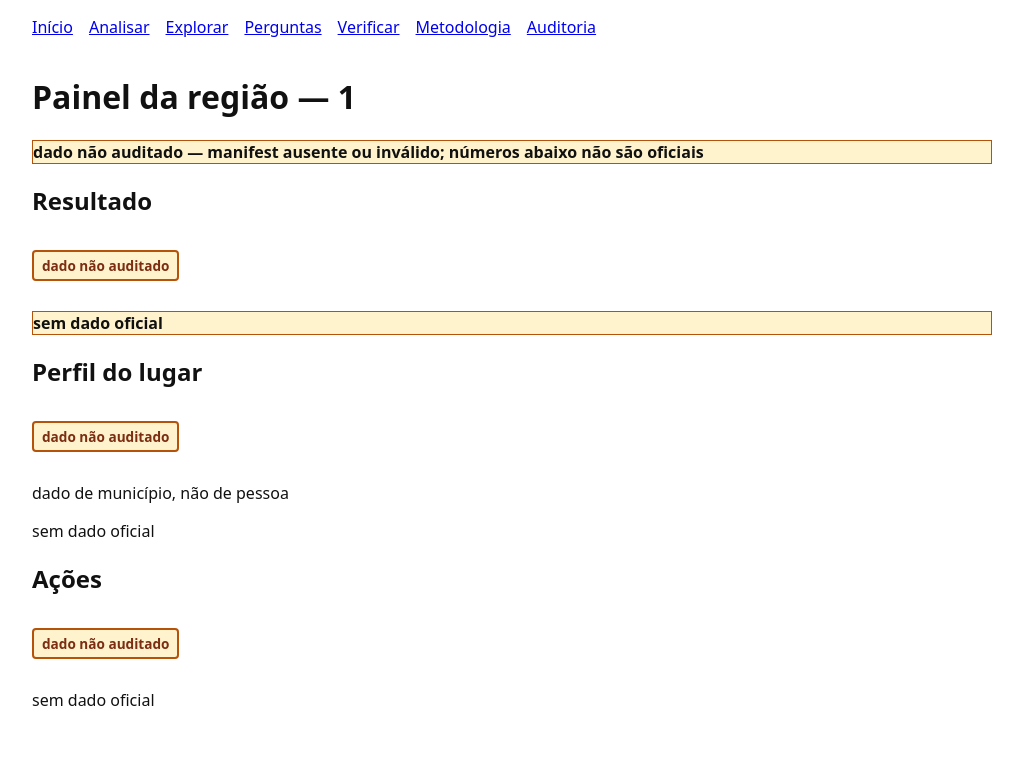
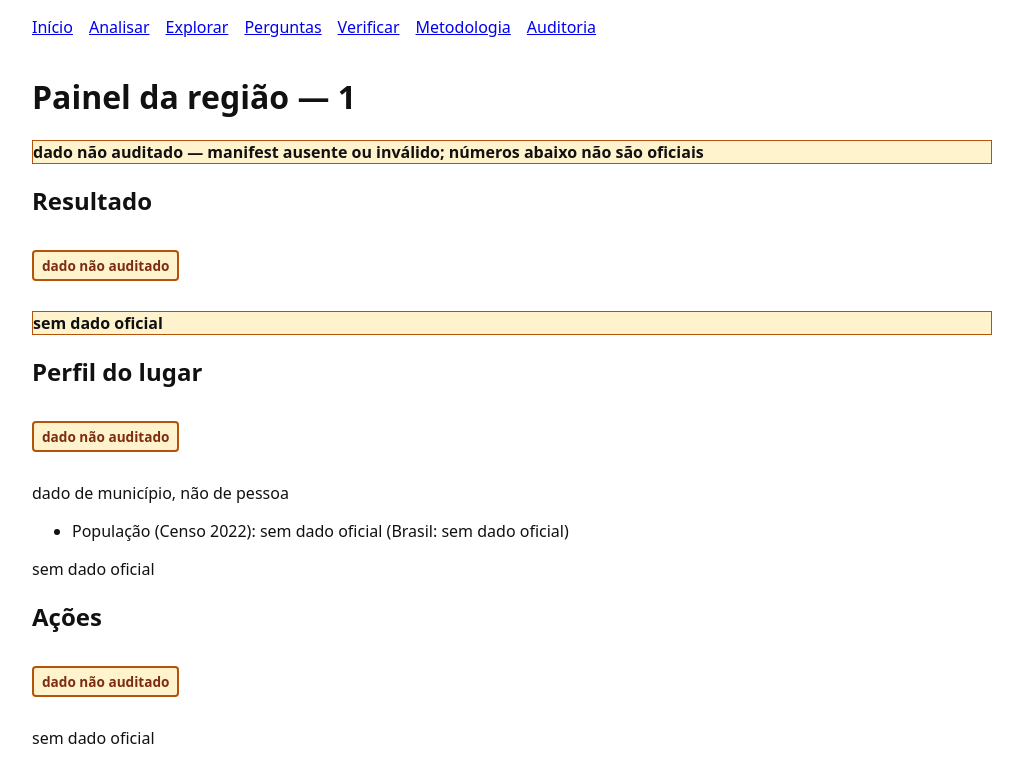
Before and after one commit to EmiyaKiritsugu3/eleicoes, a Next.js app in the folder web/: page /regiao/1 in a window 1280 px wide. Shown: the top 782 px of the page, without its empty margins (128-1151 px from the left). Built offline with nearby package versions, Linux system fonts and the light colour scheme; no server answers.

Commit message:
EVOLVE-7 Task 2: PainelRegiao linha População (Censo 2022) fato-independente

```diff
--- a/web/components/PainelRegiao.tsx
+++ b/web/components/PainelRegiao.tsx
@@ -27,6 +27,60 @@ import {
 
 /** Selo ecológico (spec §7): perfis são SEMPRE de município, nunca de pessoa. */
 export const ECO_SEAL = "dado de município, não de pessoa";
+
+/** Caminho canônico do artefato do Censo servido (EVOLVE-7 Task 2): mesmo
+ *  prefixo `/data/` de resumo/por_uf/fato (arquivo
+ *  `web/public/data/censo_municipios.json`, gitignore como os demais
+ *  servidos). Promoção: o operador/pipeline copia o artefato emitido por
+ *  `etl.censo.ingerir_censo` (irmão do manifest) para `web/public/data/`;
+ *  `build_all` o preserva no staging e `register_served_artifacts` atesta
+ *  os bytes com entry de fonte do Censo (nunca fan-out TSE) — a
+ *  proveniência da pop vive nessa entry `artifacts`, não no gate do fato.
+ *  Ausente → fetch fail-closed (null) e a linha exibe SEM_DADO. */
+export const CENSO_URL = "/data/censo_municipios.json";
+
+/** Rótulo pt-BR da linha de população real (Censo 2022). */
+export const CENSO_ROTULO = "População (Censo 2022)";
+
+/** Mapa `{ibge7: pop}` do artefato `censo_municipios.json` (Task 1). */
+export type CensoMapa = Record<string, number>;
+
+/** Valida o JSON do artefato: objeto plano com valores numéricos finitos.
+ *  Qualquer outro shape (null, array, string, fetch que devolveu fato) →
+ *  null fail-closed. Valores não-numéricos são descartados por chave
+ *  (nunca viram zero). */
+export function parseCensoMapa(json: unknown): CensoMapa | null {
+  if (!json || typeof json !== "object" || Array.isArray(json)) return null;
+  const mapa: CensoMapa = {};
+  for (const [k, v] of Object.entries(json as Record<string, unknown>)) {
+    if (typeof v === "number" && Number.isFinite(v)) mapa[k] = v;
+  }
+  return mapa;
+}
+
+/** Pop do IBGE no mapa; null sem par ou valor inválido (fail-closed:
+ *  nunca 0 inventado, nunca `demo.pop` fixture do fato). */
+export function popNoCenso(mapa: CensoMapa | null | undefined, ibge: string): number | null {
+  if (!mapa || typeof mapa !== "object") return null;
+  const v = (mapa as Record<string, unknown>)[String(ibge ?? "")];
+  return typeof v === "number" && Number.isFinite(v) && v > 0 ? v : null;
+}
+
+/** Baseline Brasil: soma das pops válidas do mapa (padrão das demais
+ *  seções: "(Brasil: …)" inline na mesma linha). Null sem nenhuma pop
+ *  válida — baseline nunca inventado. */
+export function totalBrasilCenso(mapa: CensoMapa | null | undefined): number | null {
+  if (!mapa || typeof mapa !== "object") return null;
+  let soma = 0;
+  let n = 0;
+  for (const v of Object.values(mapa)) {
+    if (typeof v === "number" && Number.isFinite(v) && v > 0) {
+      soma += v;
+      n++;
+    }
+  }
+  return n > 0 ? soma : null;
+}
 
 /** Nota honesta quando o motor usou pesos de fallback (ledger: pesoFonte). */
 export const NOTA_PESO_MISTO =
@@ -183,13 +237,46 @@ interface PainelRegiaoProps {
   /** Dataset selecionado (`?fato=` resolvido pela página): preservado no
    *  link "Por quê?" para analisar o pleito exibido, não o default. */
   fatoDataset?: string | null;
+  /** Mapa `{ibge7: pop}` do Censo (artefato servido). `undefined`
+   *  (omitido) → busca client-side de `CENSO_URL` com fail-closed;
+   *  `null`/mapa → valor resolvido (determinístico p/ SSR/testes, sem
+   *  fetch). A pop NUNCA vem de `demo.pop` do fato (fixture). */
+  censo?: CensoMapa | null;
 }
 
-export default function PainelRegiao({ ibge, fato, seal, manifestChecked, fatoDataset }: PainelRegiaoProps) {
+export default function PainelRegiao({ ibge, fato, seal, manifestChecked, fatoDataset, censo }: PainelRegiaoProps) {
   const badge = <SealSlot seal={seal} />;
   const cod = String(ibge ?? "").trim().toUpperCase();
   const ehExterior = cod === "EXTERIOR";
   const ehUF = /^[A-Z]{2}$/.test(cod);
+  // Censo fato-independente: resolve da prop (SSR/testes) ou do fetch
+  // client-side do artefato servido (fail-closed: erro/rede → null).
+  const [censoFetch, setCensoFetch] = React.useState<CensoMapa | null>(null);
+  React.useEffect(() => {
+    if (censo !== undefined) return;
+    let vivo = true;
+    (async () => {
+      try {
+        const res = await fetch(CENSO_URL, { cache: "no-store" });
+        if (!res.ok) return;
+        const json = await res.json();
+        if (vivo) setCensoFetch(parseCensoMapa(json));
+      } catch {
+        // fail-closed: sem mapa, a linha exibe SEM_DADO (nunca throw)
+      }
+    })();
+    return () => {
+      vivo = false;
+    };
+  }, [censo]);
+  const mapa = censo !== undefined ? censo : censoFetch;
+  // Linha da pop real (ramo município + fallbacks fato-independentes; o
+  // ramo UF é da Task 3). Baseline Brasil inline, padrão das demais linhas.
+  const pop = popNoCenso(mapa, String(ibge ?? ""));
+  const brasilPop = totalBrasilCenso(mapa);
+  const liPop = (
+    <li>{CENSO_ROTULO}: {pop !== null ? formatVotes(pop) : SEM_DADO} (Brasil: {brasilPop !== null ? formatVotes(brasilPop) : SEM_DADO})</li>
+  );
   // Sufixo ?fato= validado pelo mesmo allowlist da rota (nunca traversal).
   const fatoQ =
     typeof fatoDataset === "string" && isFatoDataset(fatoDataset.trim())
@@ -227,6 +314,10 @@ export default function PainelRegiao({ ibge, fato, seal, manifestChecked, fatoDa
           <h2>Perfil do lugar</h2>
           {badge}
           <p role="note">{ECO_SEAL}</p>
+          {/* Pop fato-independente (proveniência na entry `artifacts` do Censo):
+              sem fato, só a pop real pode aparecer — resto segue SEM_DADO.
+              Exterior fora do Censo municipal: lookup falha → SEM_DADO. */}
+          {!ehExterior && <ul>{liPop}</ul>}
           <p>{SEM_DADO}</p>
         </section>
         <section aria-label="Ações">
@@ -338,6 +429,7 @@ export default function PainelRegiao({ ibge, fato, seal, manifestChecked, fatoDa
           <h2>Perfil do lugar</h2>
           {badge}
           <p role="note">{ECO_SEAL}</p>
+          <ul>{liPop}</ul>
           <p>{SEM_DADO}</p>
         </section>
         <section aria-label="Ações">
@@ -390,12 +482,16 @@ export default function PainelRegiao({ ibge, fato, seal, manifestChecked, fatoDa
         <p role="note">{ECO_SEAL} — médias do município, nunca de pessoas.</p>
         {(perfil.pesoFonte === "misto" || base.pesoFonte === "misto") && <p role="note">{NOTA_PESO_MISTO}</p>}
         {perfil.nMun === 0 ? (
-          <p>{SEM_DADO} — Censo sem par para este município; votos acima intactos</p>
+          <>
+            <ul>{liPop}</ul>
+            <p>{SEM_DADO} — perfil sem par para este município; votos acima intactos</p>
+          </>
         ) : (
           <ul>
             <li>Escolaridade superior: {num(perfil.medias.esc_sup)}% (Brasil: {num(base.vsBrasil.esc_sup)}%)</li>
             <li>Renda média: {renda(perfil.medias.renda_media)} (Brasil: {renda(base.vsBrasil.renda_media)})</li>
             <li>Pobres: {num(perfil.medias.pobres_pct)}% (Brasil: {num(base.vsBrasil.pobres_pct)}%)</li>
+            {liPop}
           </ul>
         )}
       </section>
```
Also changed, not shown: 1 other file (tests, documents, lock files or other folders).
